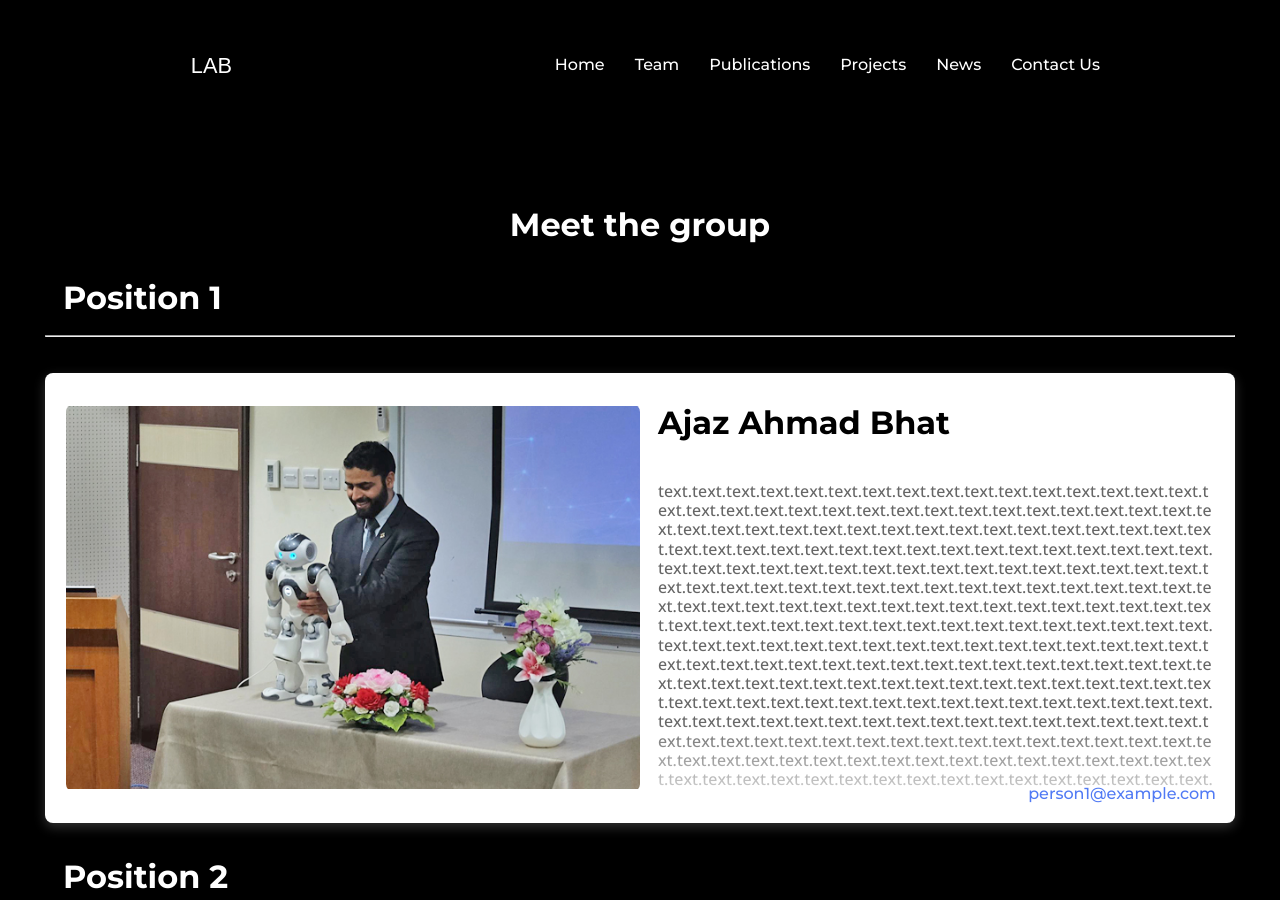
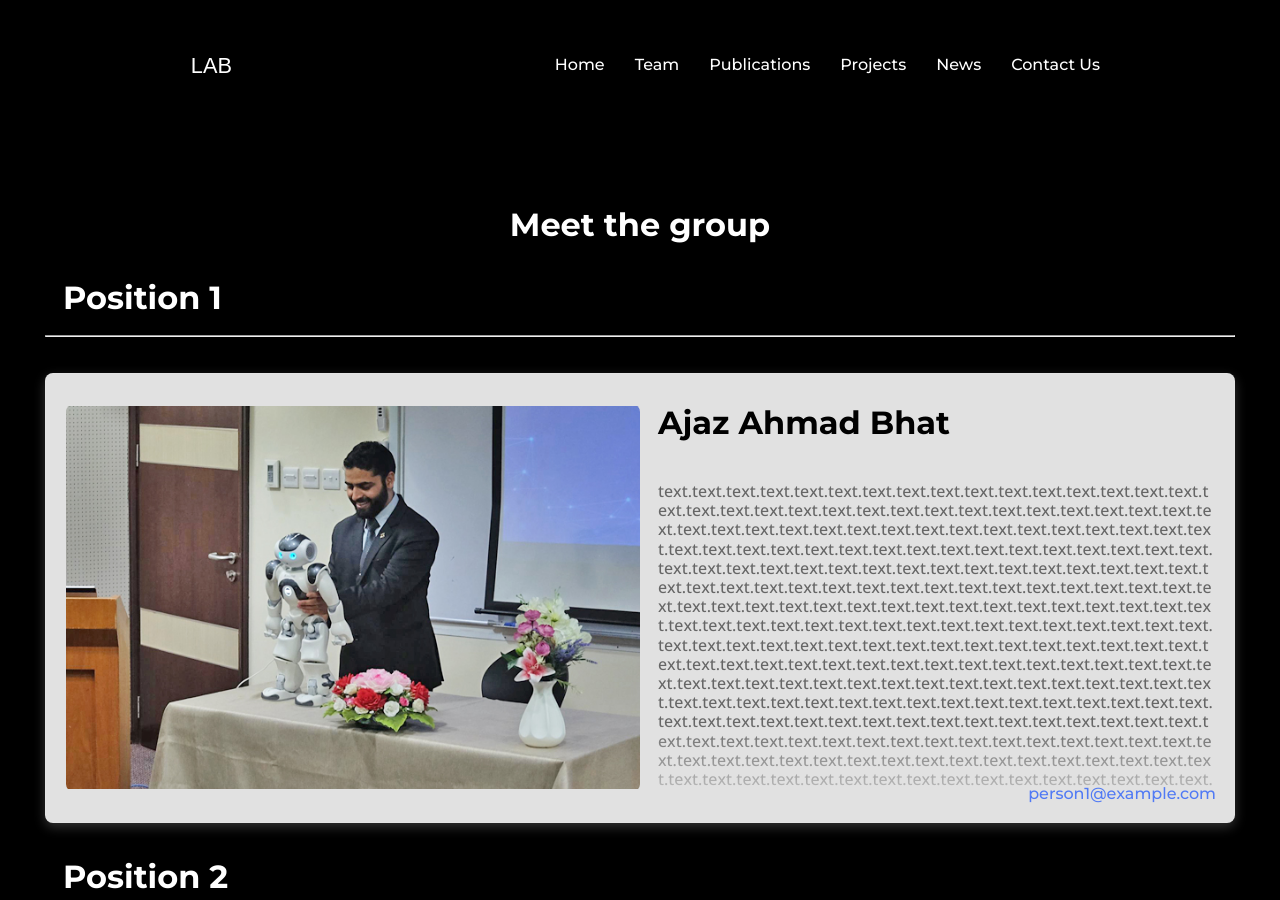
Before and after one commit to Yerasik/lab_website_private, a Jekyll site: the page built from team.html, in a window 1280 px wide and 900 px high. Built offline with Jekyll 4.4.1, drawn with Linux system fonts in a browser that asks for light colours.

Commit message:
Changed the background color of all "box" elemenets

```diff
--- a/_sass/0-base/style.sass
+++ b/_sass/0-base/style.sass
@@ -8,6 +8,7 @@ $black: #000000
 $primary:rgb(255, 255, 255)
 $secondary:rgb(0, 0, 0)
 $highliting: #517AF4
+$background: rgba(225, 225, 225, 1)
 
 h1
     color: $primary
--- a/_sass/2-layouts/contact-us.sass
+++ b/_sass/2-layouts/contact-us.sass
@@ -139,7 +139,7 @@
           padding: 10px
           border: none
           border-radius: 5px
-          background-color: $white
+          background-color: $background
         input:focus, textarea:focus
           outline: none
           box-shadow: 0 4px 12px rgba(0,0, 0, 0.6)
--- a/_sass/2-layouts/index.sass
+++ b/_sass/2-layouts/index.sass
@@ -217,7 +217,7 @@
         border-radius: 8px
         box-shadow: 0 4px 12px rgba($primary, 0.2)
         overflow: hidden
-        background-color: $white
+        background-color: $background
         &:hover
           transform: scale(1.05)
         .content-box-text
@@ -256,7 +256,7 @@
           z-index: 2
           width: 310px
           height: 100px
-          background: linear-gradient(to top, $white 0%, transparent 100%)
+          background: linear-gradient(to top, $background 0%, transparent 100%)
 
         .read-more
           position: absolute
--- a/_sass/2-layouts/news.sass
+++ b/_sass/2-layouts/news.sass
@@ -30,7 +30,7 @@
       height: 50vh
       box-shadow: 0 4px 12px rgba(0,0,0,0.2)
       overflow: hidden
-      background: $white
+      background: $background
       &:hover
         transform: scale(1.05)
       .news-box-text
@@ -69,7 +69,7 @@
         z-index: 2
         width: 310px
         height: 100px
-        background: linear-gradient(to top, $white 0%, transparent 100%)
+        background: linear-gradient(to top, $background 0%, transparent 100%)
 
       .email
         position: absolute
--- a/_sass/2-layouts/projects.sass
+++ b/_sass/2-layouts/projects.sass
@@ -61,7 +61,7 @@
       border: 1px solid darken($primary, 80%)
       border-radius: 1vh
       overflow: hidden
-      background: $white
+      background: $background
       &:hover
         transform: scale(1.05)
       img
@@ -106,7 +106,7 @@
           text-align: center
         .popup-content
           overflow-wrap: break-word
-          background: white
+          background: background
           padding: 2rem
           border-radius: 0.5rem
           box-shadow: 0 4px 12px rgba(0, 0, 0, 0.2)
--- a/_sass/2-layouts/team.sass
+++ b/_sass/2-layouts/team.sass
@@ -33,7 +33,7 @@
       border-radius: 8px
       box-shadow: 0 4px 12px rgba($primary, 0.2)
       overflow: hidden
-      background: $white
+      background: $background
       justify-content: center
       align-self: center
       @media screen and (max-width: 600px)
@@ -89,7 +89,7 @@
           z-index: 2
           width: 50%
           height: 100px
-          background: linear-gradient(to top, $white 0%, transparent 100%)
+          background: linear-gradient(to top, $background 0%, transparent 100%)
           @media screen and (max-width: 600px)
             width: 310px
 
@@ -118,7 +118,7 @@
       border-radius: 8px
       box-shadow: 0 4px 12px rgba($primary, 0.2)
       overflow: hidden
-      background: $white
+      background: $background
       &:hover
         transform: scale(1.05)
       .content-box-text
@@ -156,7 +156,7 @@
         z-index: 2
         width: 310px
         height: 100px
-        background: linear-gradient(to top, $white 0%, transparent 100%)
+        background: linear-gradient(to top, $background 0%, transparent 100%)
 
       .email
         position: absolute
```
Also changed, not shown: 3 other files.
